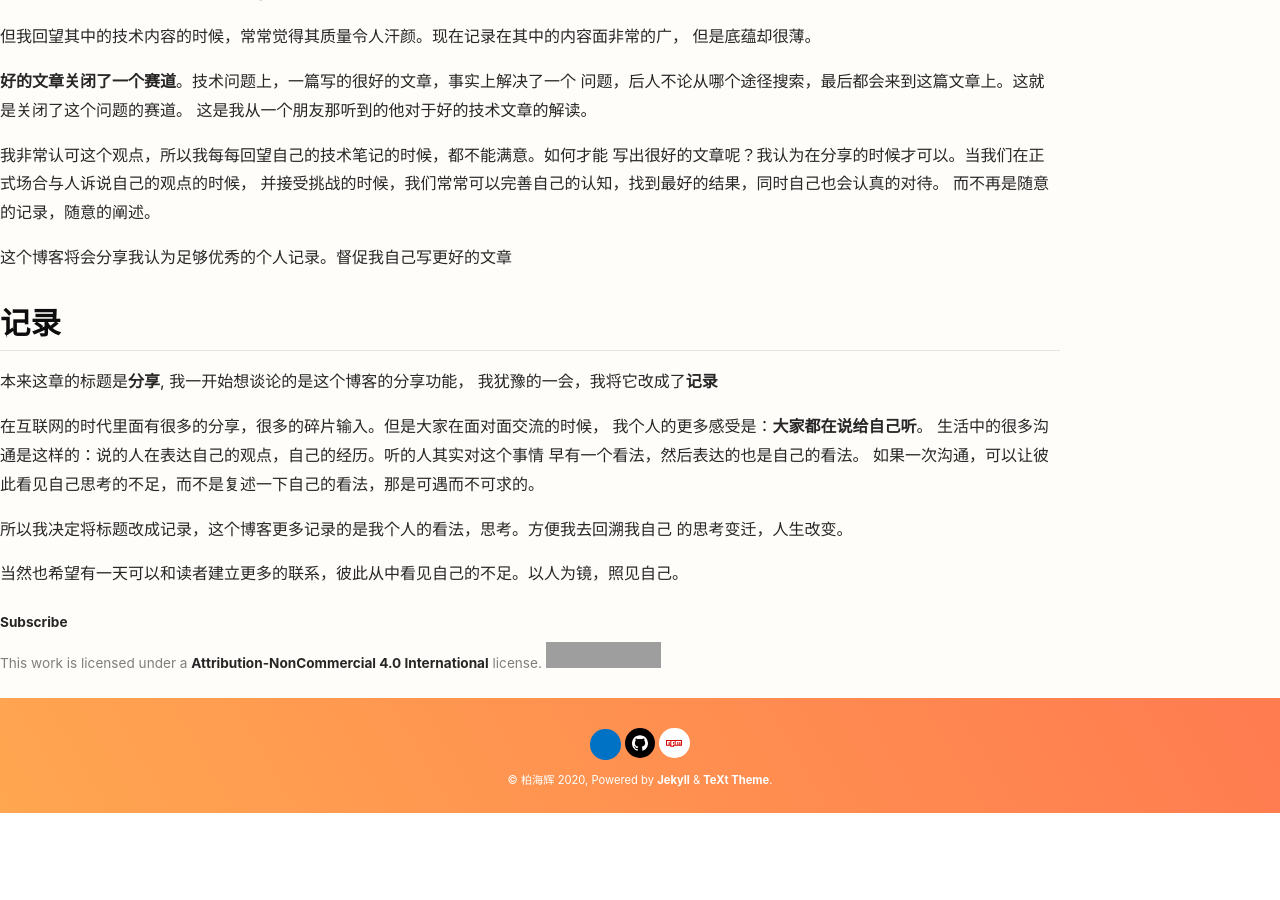
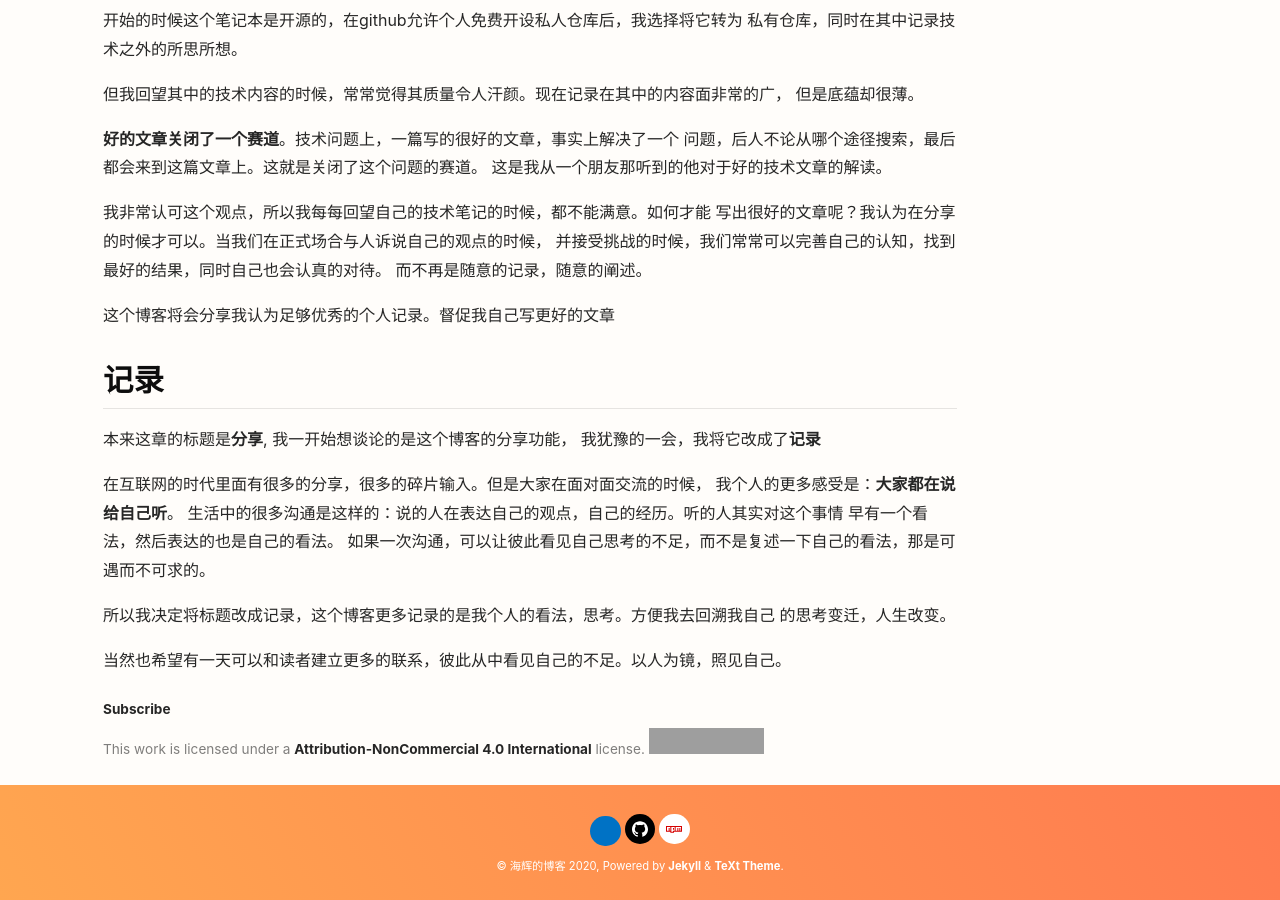
Before and after one commit to Ai01/Ai01.github.io, a Jekyll site: the page built from _posts/2020-10-11-博客建立.md, in a window 1280 px wide and 900 px high, scrolled down 862 px. Built offline with Jekyll 4.4.1, drawn with Linux system fonts in a browser that asks for light colours; before the commit the page ends 1675 px from its top, so only the background shows below that; grey boxes are pictures that could not be loaded.

Commit message:
chore: config

```diff
--- a/_config.yml
+++ b/_config.yml
@@ -20,9 +20,9 @@
 highlight_theme: default # "default" (default), "tomorrow", "tomorrow-night", "tomorrow-night-eighties", "tomorrow-night-blue", "tomorrow-night-bright"
 url     : # the base hostname & protocol for your site e.g. https://www.someone.com
 baseurl : # does not include hostname
-title   : 柏海辉
+title   : 海辉的博客
 description: > # this means to ignore newlines until "Language & timezone"
-  柏海辉的个人网站
+  柏海辉的个人网站，海辉的博客
 ## => Language and Timezone
 ##############################
 lang: # the language of your site, default as "en"
--- a/about.markdown
+++ b/about.markdown
@@ -5,6 +5,6 @@
 full_width: false
 ---
 
-这里是柏海辉的个人网站。记录，分享所思所想，所学所获。👍
+这里是柏海辉的个人网站。记录，分享所思所想，所学所获。
 
 {% highlight javascript %} (() => console.log('hello, world!'))(); {% endhighlight %}
```
Also changed, not shown: _posts/2020-10-11-博客建立.md (+1 -0 lines).
